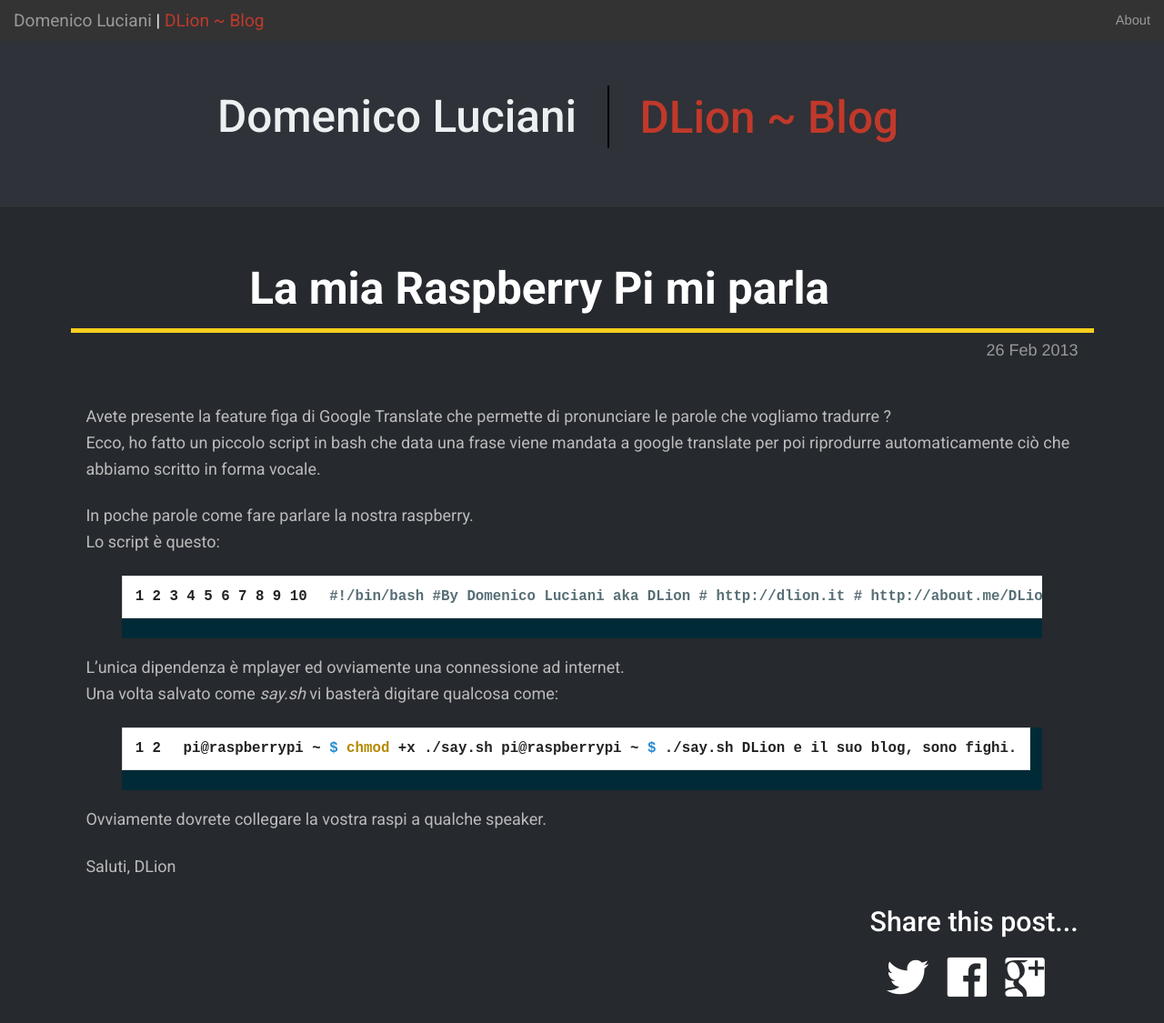
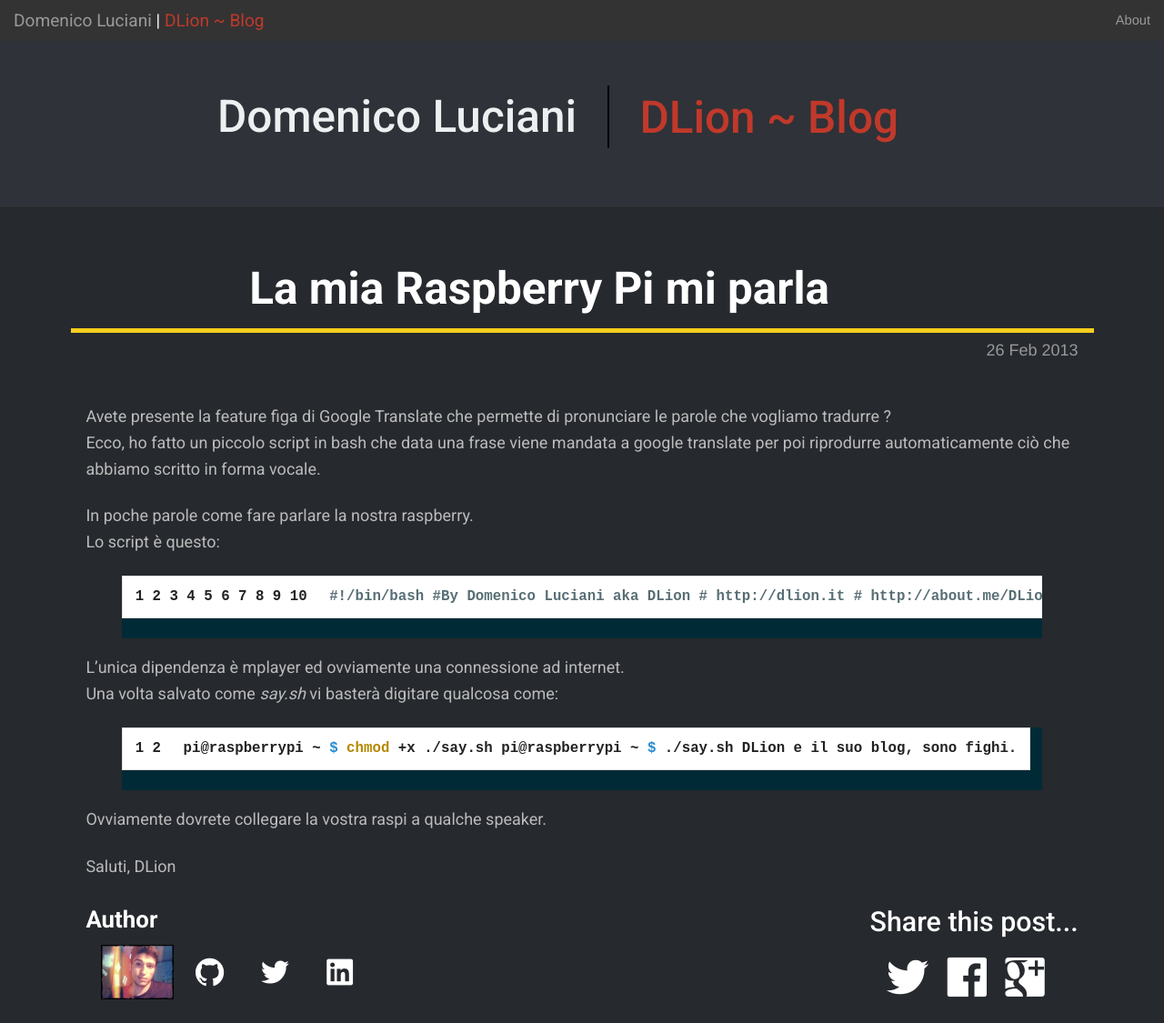
Before and after one commit to dlion/dlion.github.io, a Jekyll site: the page built from _posts/2013-02-26-la-mia-raspberry-pi-mi-parla.md, in a window 1280 px wide. Shown: the whole page at 91% size. Built offline with Jekyll 4.4.1, drawn with Linux system fonts in a browser that asks for light colours; Markdown is read by kramdown in place of the engine named in the settings; comment, search, counter and statistics services are not loaded.

Commit message:
Added author

```diff
--- a/_layouts/post.html
+++ b/_layouts/post.html
@@ -82,7 +82,32 @@
         </div>
     </div>
     <div class="row sharePost">
-        <div class="large-12 large-text-right columns">
+        <div class="large-4 large-text-left columns aboutMeFull">
+            <h4>Author</h4>
+            <div class="large-4 small-5 columns">
+                <img src="{{site.url}}/public/img/pic.jpg" width="90px"></img>
+            </div>
+            <div class="large-8 small-7 columns">
+                <ul class="large-block-grid-3 small-block-grid-3 contentAboutMePost">
+                    <li>
+                        <a href="https://github.com/DLion" target="_blank">
+                            <i class="fi-social-github"></i>
+                        </a>
+                    </li>
+                    <li>
+                        <a href="https://twitter.com/dlion92" target="_blank">
+                            <i class="fi-social-twitter"></i>
+                        </a>
+                    </li>
+                    <li>
+                        <a href="https://linkedin.com/in/dlion" target="_blank">
+                            <i class="fi-social-linkedin"></i>
+                        </a>
+                    </li>
+                </ul>
+            </div>
+        </div>
+        <div class="large-8 large-text-right columns shareThisPostLabel">
             <h3>Share this post...</h3>
         </div>
         <div id="share" class="large-3 large-text-center small-text-center columns">
--- a/public/css/custom.css
+++ b/public/css/custom.css
@@ -53,7 +53,7 @@ a {
     color: #FFF;
 }
 
-.contentContentPost {
+.contentContentPost, .sharePost {
     color: #BBB;
 }
 
@@ -89,6 +89,17 @@ a {
      border-top: 1px solid #242424;
 }
 
+
+.sharePost .large-4 h4 {
+        font-weight: 600;
+}
+
+.contentAboutMePost .fi-social-github,
+.contentAboutMePost .fi-social-linkedin,
+.contentAboutMePost .fi-social-twitter {
+    font-size: 40px;
+    margin: -10px;
+}
 
 /* Large, XLarge */
 @media only screen and (min-width: 64.063em) and (max-width: 120em) {
@@ -211,6 +222,9 @@ a {
        border-top: 5px solid #388E3C;
     }
 
+    .aboutMeArticle h4 {
+        font-weight: 500;
+    }
 }
 
 /* Mobile */
@@ -332,4 +346,13 @@ a {
     .contentTitoloPost#Linux {
        border-bottom: 5px solid #388E3C;
     }
+
+    .aboutMeFull {
+        border-top: 2px solid #546e7a;
+        border-bottom: 2px solid #546e7a;
+    }
+
+    .shareThisPostLabel {
+        margin-top: 10px;
+    }
 }
```
